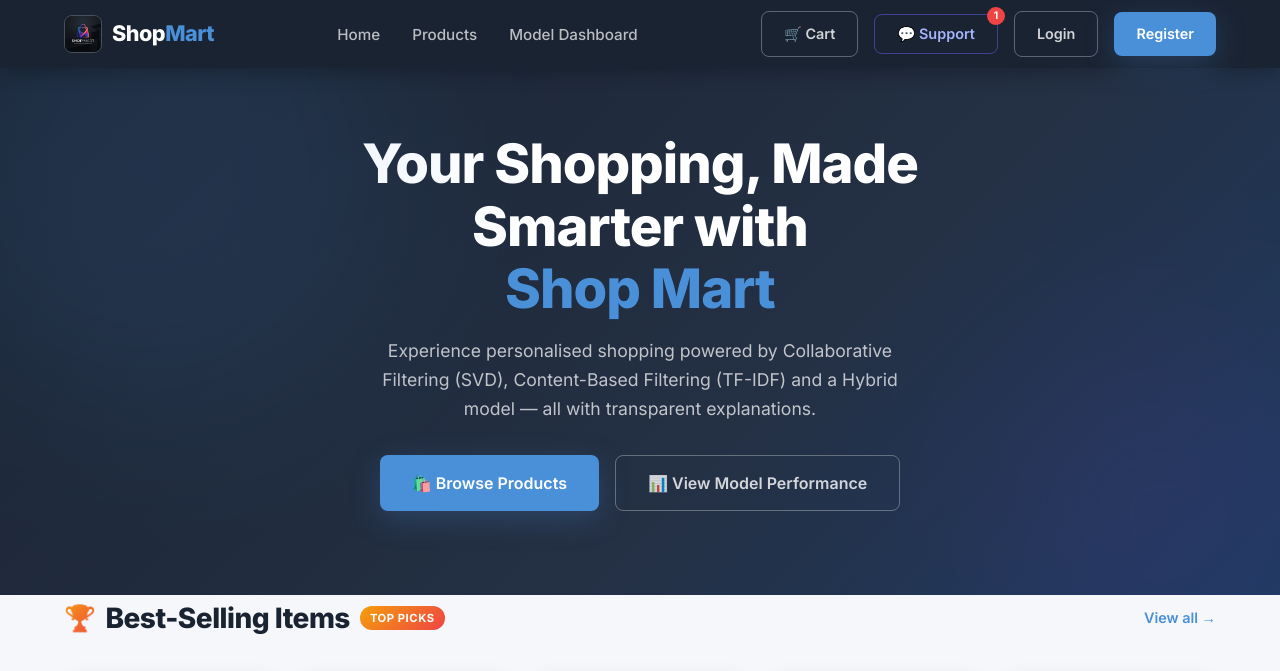
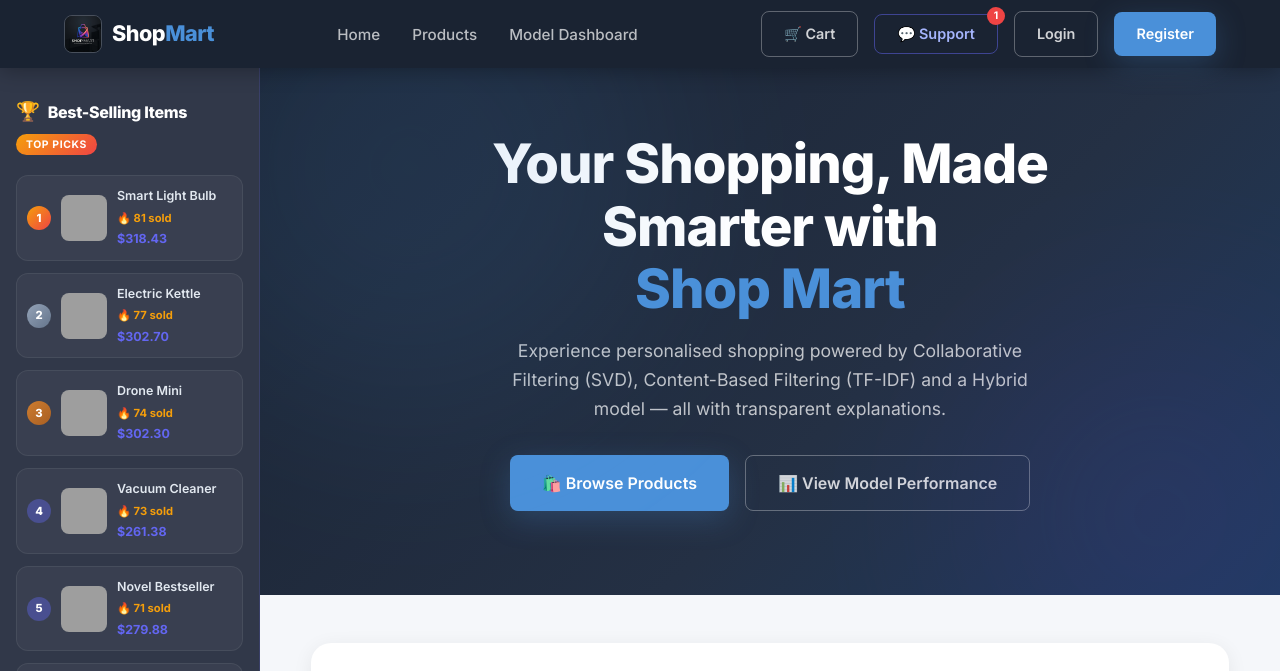
Before and after one commit to nilernishupc-hue/Shop-Mart, a Flask app: page / in a window 1280 px wide. Shown: the top 671 px of the page. Run offline with Flask 3, Linux system fonts and the light colour scheme; data comes from the database, SQL or seed files in the repository; grey boxes are pictures that could not be loaded.

Commit message:
Move Best-Selling Items to left sidebar with two-column homepage layout

```diff
--- a/templates/index.html
+++ b/templates/index.html
@@ -3,11 +3,107 @@
 
 {% block content %}
 
-<!-- ── Hero ─────────────────────────────────────────────────── -->
-<section class="hero" id="hero">
+<!-- ── Two-Column Layout ──────────────────────────────────────── -->
+<div id="home-layout" style="
+  display: grid;
+  grid-template-columns: 260px 1fr;
+  gap: 0;
+  min-height: 100vh;
+  align-items: start;
+">
+
+  <!-- ════════════════════════════════════════════════════════ -->
+  <!-- LEFT SIDEBAR — Best-Selling Items                        -->
+  <!-- ════════════════════════════════════════════════════════ -->
+  {% if best_sellers %}
+  <aside id="best-sellers-sidebar" style="
+    background: rgba(15,23,42,0.85);
+    border-right: 1px solid rgba(99,102,241,0.18);
+    padding: 28px 16px;
+    position: sticky;
+    top: 64px;
+    max-height: calc(100vh - 64px);
+    overflow-y: auto;
+  ">
+    <!-- Sidebar Title -->
+    <div style="margin-bottom:20px;">
+      <div style="
+        display:flex; align-items:center; gap:8px;
+        font-size:1rem; font-weight:800; color:#fff; letter-spacing:-0.3px;
+      ">
+        <span style="font-size:1.2rem;">🏆</span>
+        Best-Selling Items
+      </div>
+      <div style="
+        margin-top:6px;
+        background:linear-gradient(135deg,#f59e0b,#ef4444);
+        color:#fff; font-size:0.65rem; font-weight:700;
+        padding:2px 10px; border-radius:999px;
+        display:inline-block; letter-spacing:0.06em;
+      ">TOP PICKS</div>
+    </div>
+
+    <!-- Product List -->
+    <div style="display:flex;flex-direction:column;gap:12px;" id="best-sellers-list">
+      {% for p in best_sellers %}
+      <a href="{{ url_for('product_detail', id=p.id) }}"
+         id="sidebar-bestseller-{{ p.id }}"
+         style="
+           display:flex; gap:10px; align-items:center;
+           background:rgba(255,255,255,0.04);
+           border:1px solid rgba(255,255,255,0.07);
+           border-radius:12px; padding:10px;
+           text-decoration:none; transition:all 0.2s;
+           position:relative; overflow:hidden;
+         "
+         onmouseover="this.style.background='rgba(99,102,241,0.12)';this.style.borderColor='rgba(99,102,241,0.35)'"
+         onmouseout="this.style.background='rgba(255,255,255,0.04)';this.style.borderColor='rgba(255,255,255,0.07)'"
+      >
+        <!-- Rank number -->
+        <div style="
+          min-width:24px; height:24px; border-radius:50%;
+          background:{% if loop.index == 1 %}linear-gradient(135deg,#f59e0b,#ef4444){% elif loop.index == 2 %}linear-gradient(135deg,#94a3b8,#64748b){% elif loop.index == 3 %}linear-gradient(135deg,#cd7c2f,#a85f23){% else %}rgba(99,102,241,0.4){% endif %};
+          display:flex; align-items:center; justify-content:center;
+          font-size:0.7rem; font-weight:800; color:#fff;
+          flex-shrink:0;
+        ">{{ loop.index }}</div>
+
+        <!-- Thumbnail -->
+        <img src="{{ p.image_url }}" alt="{{ p.name }}"
+             style="width:46px;height:46px;object-fit:cover;border-radius:8px;flex-shrink:0;" />
+
+        <!-- Info -->
+        <div style="min-width:0;">
+          <div style="font-size:0.78rem;font-weight:600;color:#e2e8f0;white-space:nowrap;overflow:hidden;text-overflow:ellipsis;">
+            {{ p.name }}
+          </div>
+          <div style="font-size:0.7rem;color:#f59e0b;font-weight:700;margin-top:2px;">
+            🔥 {{ (p.interaction_count or 0) }} sold
+          </div>
+          <div style="font-size:0.78rem;color:#6366f1;font-weight:700;margin-top:2px;">
+            ${{ "%.2f"|format(p.price) }}
+          </div>
+        </div>
+      </a>
+      {% endfor %}
+    </div>
+
+    <a href="{{ url_for('products') }}" id="bestsellers-view-all"
+       style="display:block;text-align:center;margin-top:18px;font-size:0.8rem;color:#6366f1;font-weight:600;text-decoration:none;">
+      View all products →
+    </a>
+  </aside>
+  {% endif %}
+
+  <!-- ════════════════════════════════════════════════════════ -->
+  <!-- RIGHT MAIN CONTENT                                       -->
+  <!-- ════════════════════════════════════════════════════════ -->
+  <div id="home-main">
+
+    <!-- ── Hero ──────────────────────────────────────────────── -->
+    <section class="hero" id="hero" style="border-radius:0;">
       <div class="hero-glow hero-glow-1"></div>
       <div class="hero-glow hero-glow-2"></div>
-
 
       <h1>
         Your Shopping, Made Smarter with<br/>
@@ -29,65 +125,7 @@
       </div>
     </section>
 
-<!-- ── Best-Selling Items ──────────────────────────────────── -->
-{% if best_sellers %}
-<section class="section" id="best-sellers-section" style="padding-top:0;">
-  <div class="section-header" id="best-sellers-header">
-    <h2 class="section-title" style="display:flex;align-items:center;gap:10px;">
-      <span style="background:linear-gradient(135deg,#f59e0b,#ef4444);-webkit-background-clip:text;-webkit-text-fill-color:transparent;font-size:1.6rem;">🏆</span>
-      Best-Selling Items
-      <span style="background:linear-gradient(135deg,#f59e0b,#ef4444);color:#fff;font-size:0.7rem;font-weight:700;padding:3px 10px;border-radius:999px;letter-spacing:0.05em;">TOP PICKS</span>
-    </h2>
-    <a href="{{ url_for('products') }}" class="section-link" id="bestsellers-view-all">View all →</a>
-  </div>
-
-  <!-- Scrollable row -->
-  <div id="best-sellers-grid" style="
-    display: grid;
-    grid-template-columns: repeat(auto-fill, minmax(200px, 1fr));
-    gap: var(--sp3);
-    margin-top: var(--sp3);
-  ">
-    {% for p in best_sellers %}
-    <div class="card" id="best-seller-card-{{ p.id }}" style="position:relative;">
-
-      <!-- Rank badge -->
-      <div style="
-        position:absolute; top:10px; left:10px; z-index:2;
-        background:linear-gradient(135deg,#f59e0b,#ef4444);
-        color:#fff; border-radius:999px; padding:3px 10px;
-        font-size:0.7rem; font-weight:800; letter-spacing:0.04em;
-        box-shadow:0 2px 8px rgba(245,158,11,0.5);
-      ">#{{ loop.index }} Best Seller</div>
-
-      <div class="card-img-wrap">
-        <img src="{{ p.image_url }}" alt="{{ p.name }}" loading="lazy" />
-        <span class="card-badge">{{ p.category }}</span>
-      </div>
-      <div class="card-body">
-        <div class="card-category">{{ p.category }}</div>
-        <a href="{{ url_for('product_detail', id=p.id) }}" class="card-name" id="bestseller-link-{{ p.id }}">{{ p.name }}</a>
-        <div class="card-stars">
-          {% for _ in range(p.rating|int) %}★{% endfor %}{% for _ in range(5 - p.rating|int) %}☆{% endfor %}
-          <span>({{ p.rating }})</span>
-        </div>
-        <!-- Sales count tag -->
-        <div style="
-          margin-top:6px;
-          font-size:0.75rem; color:#f59e0b; font-weight:700;
-          display:flex; align-items:center; gap:4px;
-        ">
-          🔥 {{ (p.interaction_count or 0) }} sold
-        </div>
-        <div class="card-price">${{ "%.2f"|format(p.price) }}</div>
-      </div>
-    </div>
-    {% endfor %}
-  </div>
-</section>
-{% endif %}
-
-<!-- ── Personalised Recommendations ─────────────────────────── -->
+    <!-- ── Personalised Recommendations ─────────────────────── -->
     {% if current_user and recommendations %}
     <section class="section" id="recommendations-section">
       <div class="section-header">
@@ -131,7 +169,7 @@
     </section>
     {% endif %}
 
-<!-- ── Trending Products ─────────────────────────────────────── -->
+    <!-- ── Trending Products ──────────────────────────────────── -->
     <section class="section" id="trending-section">
       <div class="section-header">
         <h2 class="section-title">🔥 Trending Products</h2>
@@ -158,6 +196,9 @@
       </div>
     </section>
 
+  </div><!-- end #home-main -->
+</div><!-- end #home-layout -->
+
 <!-- Fixed bottom-right developer credit -->
 <div id="developer-credit" style="
   position: fixed;
@@ -179,4 +220,27 @@
   white-space: nowrap;
 ">👨‍💻 Developed by &nbsp;<span style="color:#fff;">MD RAISUL ISLAM</span></div>
 
+<!-- Responsive: collapse sidebar on mobile -->
+<style>
+  @media (max-width: 768px) {
+    #home-layout {
+      grid-template-columns: 1fr !important;
+    }
+    #best-sellers-sidebar {
+      position: static !important;
+      max-height: none !important;
+      border-right: none !important;
+      border-bottom: 1px solid rgba(99,102,241,0.18);
+    }
+    #best-sellers-list {
+      flex-direction: row !important;
+      overflow-x: auto;
+      flex-wrap: nowrap;
+    }
+    #best-sellers-list a {
+      min-width: 160px;
+    }
+  }
+</style>
+
 {% endblock %}
```
Lines whose indentation alone changed are shown as unchanged.
